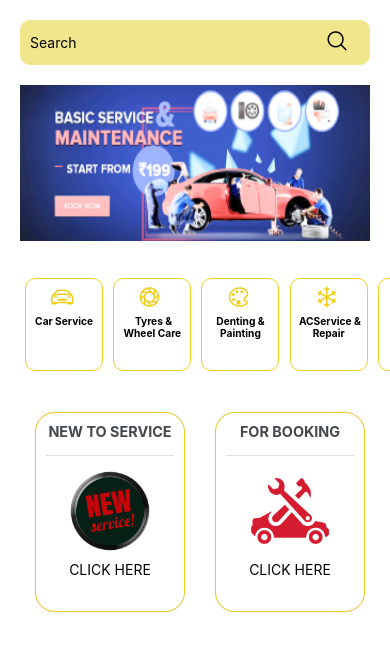
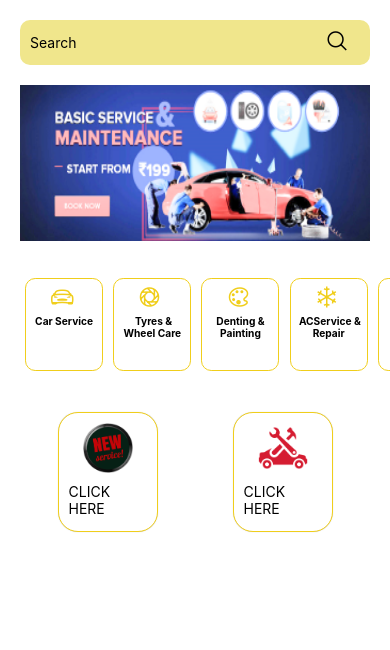
Before and after one commit to Avan95viiknesh/Car-Care, a React Native app: screen /AppHome in a window 390 px wide. Shown: the top 650 px of the page. Built offline with nearby package versions, Linux system fonts and the light colour scheme.

Commit message:
today commit

```diff
--- a/components/AppComponents/AppHome.js
+++ b/components/AppComponents/AppHome.js
@@ -128,7 +128,13 @@ const AppHome = ({ navigation }) => {
               />
             </View>
 
-            <View style={{flexDirection:'column',justifyContent:'flex-start', alignItems:'flex-start'}}>
+            <View
+              style={{
+                flexDirection: "column",
+                justifyContent: "flex-start",
+                alignItems: "flex-start",
+              }}
+            >
               <FlatList
                 data={DATA}
                 horizontal={toggle ? false : true}
@@ -138,7 +144,6 @@ const AppHome = ({ navigation }) => {
                   alignItems: "center",
                   flexDirection: "row",
                   marginVertical: verticalScale(20),
-
                 }}
                 renderItem={({ item }) => (
                   <TouchableOpacity style={AppStyle.cardSection}>
@@ -169,13 +174,11 @@ const AppHome = ({ navigation }) => {
             <View
               style={{
                 flexDirection: "row",
-                justifyContent: "space-evenly",
-                alignItems: "flex-start",
+                justifyContent:'space-around',
+                alignItems:'flex-start'
               }}
             >
-              <Pressable
-                onPress={() => navigation.navigate("NewCustomer")}
-              >
+              <Pressable onPress={() => navigation.navigate("NewCustomer")}>
                 {/* <Text
                 style={[
                   AppStyle.selectText,
@@ -188,21 +191,24 @@ const AppHome = ({ navigation }) => {
                 New Customer
               </Text> */}
 
-                <Card  containerStyle={{
+                <Card
+                  containerStyle={{
                     borderRadius: 20,
                     padding: 10,
-                  borderColor: '#F0CE1B', borderWidth: 1,
-                  width: 150, height: 200,
-                }}>
-                  <Card.Title>NEW TO SERVICE</Card.Title>
-                  <Card.Divider />
+                    borderColor: "#F0CE1B",
+                    borderWidth: 1,
+                    width: 100,
+                    height: 120,
+
+                  }}
+                >
+                  {/* <Card.Title>NEW TO SERVICE</Card.Title>
+                  <Card.Divider /> */}
                   <View style={{ position: "relative", alignItems: "center" }}>
                     <Image
-                      style={{ width: '100%', height: 80, marginBottom:10 }}
+                      style={{ width: 100, height: 50, marginBottom: 10,padding: 0  }}
                       resizeMode="contain"
-                      source={
-                      require("../.././assets/images/App/Home/new-service.png")
-                      }
+                      source={require("../.././assets/images/App/Home/new-service.png")}
                     />
                     <Text>CLICK HERE</Text>
                   </View>
@@ -210,9 +216,7 @@ const AppHome = ({ navigation }) => {
               </Pressable>
 
               <View>
-              <Pressable
-                onPress={() => navigation.navigate("CarService")}
-              >
+                <Pressable onPress={() => navigation.navigate("CarService")}>
                   {/* <Text
                 style={[
                   AppStyle.selectText,
@@ -225,21 +229,25 @@ const AppHome = ({ navigation }) => {
                 New Customer
               </Text> */}
 
-                <Card containerStyle={{
+                  <Card
+                    containerStyle={{
                       borderRadius: 20,
                       padding: 10,
-                  borderColor: '#F0CE1B', borderWidth: 1,
-                  width: 150, height: 200,
-                }}>
-                  <Card.Title>FOR BOOKING</Card.Title>
-                  <Card.Divider />
-                  <View style={{ position: "relative", alignItems: "center" }}>
+                      borderColor: "#F0CE1B",
+                      borderWidth: 1,
+                      width: 100,
+                      height: 120,
+                    }}
+                  >
+                    {/* <Card.Title>FOR BOOKING</Card.Title>
+                  <Card.Divider /> */}
+                    <View
+                      style={{ position: "relative", alignItems: "center" }}
+                    >
                       <Image
-                      style={{ width: '100%', height: 80, marginBottom:10 }}
+                        style={{ width: 100, height: 50, marginBottom: 10,  }}
                         resizeMode="contain"
-                      source={
-                      require("../.././assets/images/App/Home/book-service.png")
-                      }
+                        source={require("../.././assets/images/App/Home/book-service.png")}
                       />
                       <Text>CLICK HERE</Text>
                     </View>
--- a/components/AppComponents/HomepageComponents/CarService.js
+++ b/components/AppComponents/HomepageComponents/CarService.js
@@ -43,7 +43,7 @@ export default function CarService({ navigation, customer }) {
   const [show, setShow] = useState(false);
   const [textShow, setTextShow] = useState("...");
 
-  const [addItem, setAddItem] = useState([ ]);
+  const [addItem, setAddItem] = useState();
 
   const showMode = (currentMode) => {
     setShow(true);
@@ -52,7 +52,7 @@ export default function CarService({ navigation, customer }) {
 
   const customerInfo = useSelector((state) => state.customerDataSlice.customerInfo);
   const dispatch = useDispatch();
-  dispatch(getServiceData());
+  // dispatch(getServiceData());
 //   useEffect(() => {
 
 //     dispatch(getServiceData());
--- a/redux/customerDataSlice.js
+++ b/redux/customerDataSlice.js
@@ -80,11 +80,12 @@ export const getServiceData = createAsyncThunk("getServiceData",
         data: customer,
         headers: {
           "Content-Type": "application/json",
-          Authorization: `Bearer auYgzUxX_CJRHkNnhq6e_TO2z9eHAb4E7hVELLbE9C2y-1Q7nP62seJuwdkwev6gavyc14miDz_ZLOWPIiCFXfbeHWvX77dT6oTK4I7QxCjRtBP26sZu_927jPm7YBMmENVBUphTF3-N4H9HvXPJe_ohIreuDNVBSeC240xgybrm9bDEam17Ywh09OvxzA7nqvYsuQA-HUQRTVwVdHfoCuD5366rsHtvbfbExY-8xIQdwhlKyNflzH3FvsAhRmx9pQzrU_QxPA-4FQk3q0PGuzd0LhL-E-h5OqcwdSOKkZ3YRAavz_2LjrXj7WDGie4n`,
+          Authorization: `Bearer
+          auYgzUxX_CJRHkNnhq6e_TO2z9eHAb4E7hVELLbE9C2y-1Q7nP62seJuwdkwev6gavyc14miDz_ZLOWPIiCFXfbeHWvX77dT6oTK4I7QxCjRtBP26sZu_927jPm7YBMmENVBUphTF3-N4H9HvXPJe_ohIreuDNVBSeC240xgybrm9bDEam17Ywh09OvxzA7nqvYsuQA-HUQRTVwVdHfoCuD5366rsHtvbfbExY-8xIQdwhlKyNflzH3FvsAhRmx9pQzrU_QxPA-4FQk3q0PGuzd0LhL-E-h5OqcwdSOKkZ3YRAavz_2LjrXj7WDGie4n`,
          },
 
       });
-      console.log(response,"check resrrrr")
+    //  console.log(response,"check resrrrr")
       return response.data;
 
     } catch (error) {
```
Lines whose indentation alone changed are shown as unchanged.
